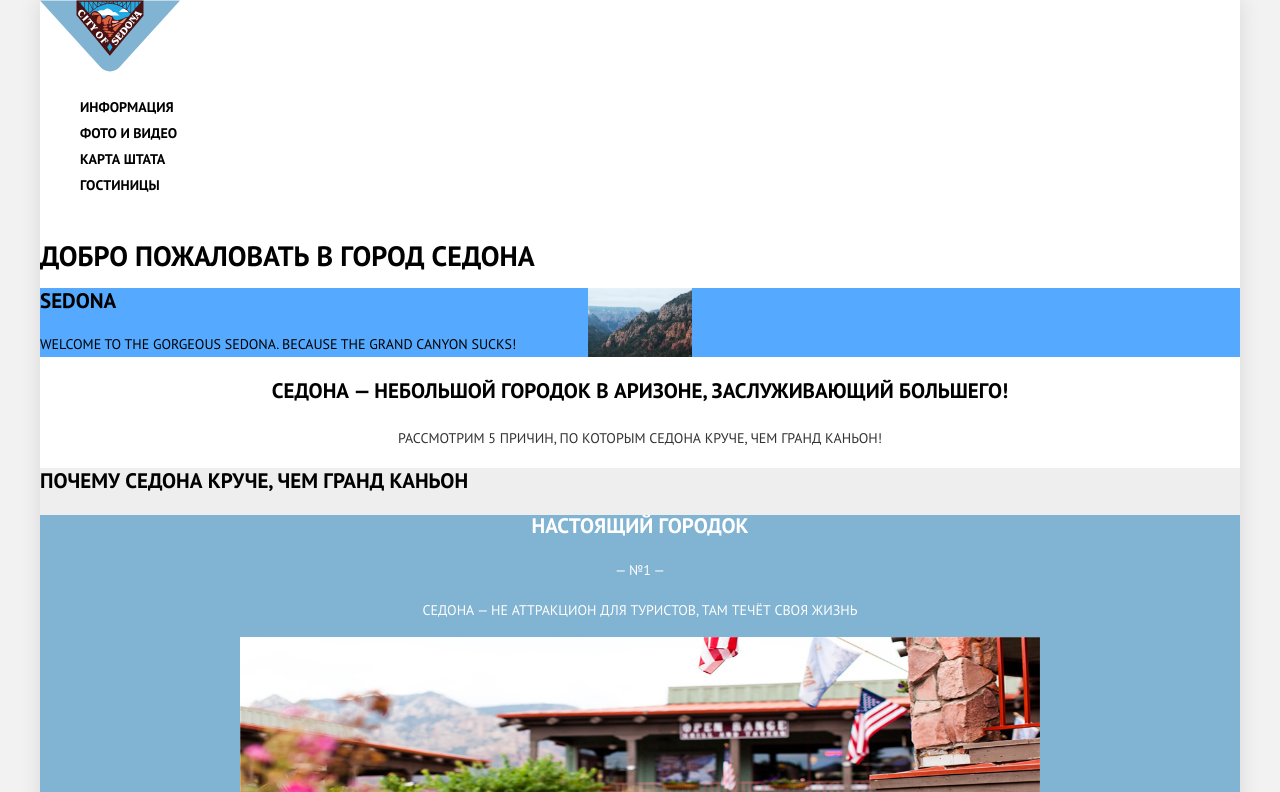
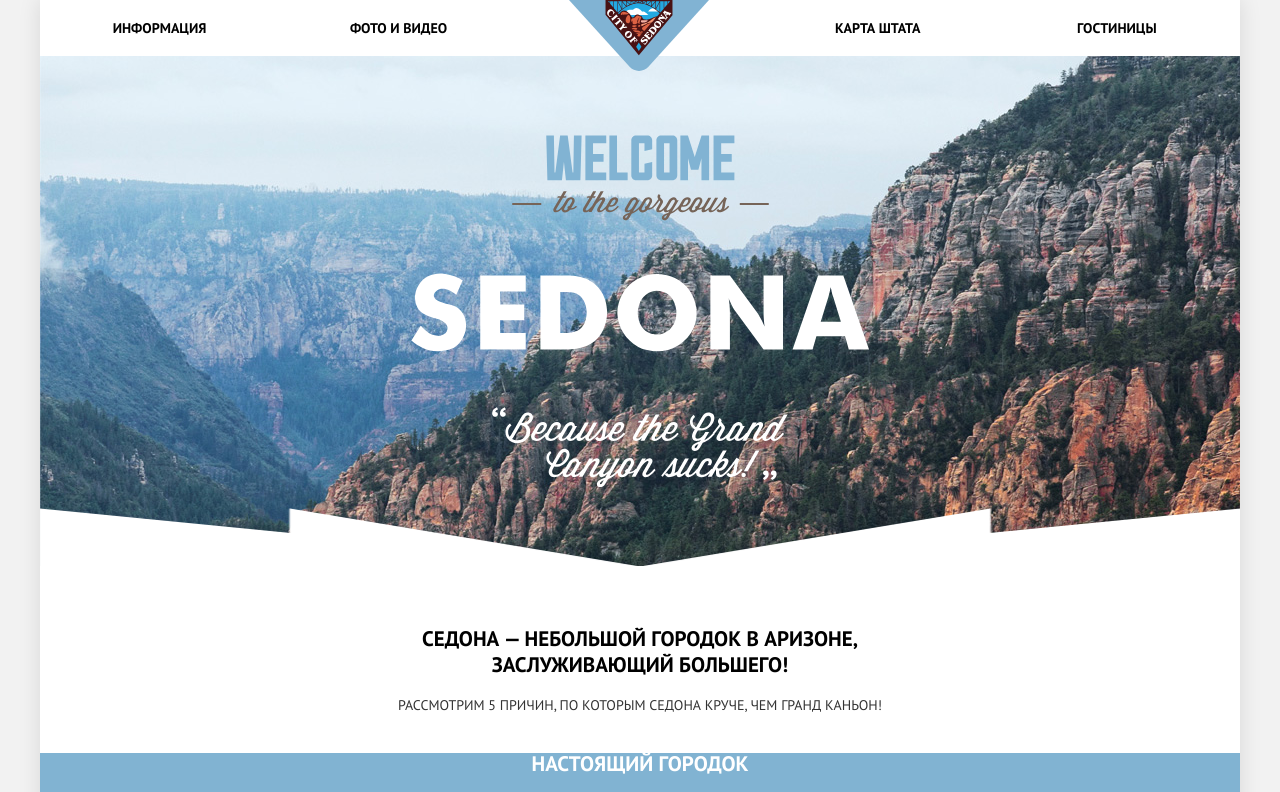
Before and after one commit to geoniced/546091-sedona-27, a plain HTML site: page index.html in a window 1280 px wide. Shown: the top 792 px of the page. Drawn offline with Linux system fonts and the light colour scheme.

Commit message:
Сделал верстку шапки и интро

```diff
--- a/css/style.css
+++ b/css/style.css
@@ -1,15 +1,40 @@
+*, *::before, *::after {
+  box-sizing: border-box;
+}
+
 html {
   background-color: #f2f2f2;
 }
 
 body {
-
-
   font-family: "PT Sans", Arial, sans-serif;
   font-size: 14px;
   line-height: 26px;
   color: #000000;
   text-transform: uppercase;
+}
+
+.visually-hidden:not(:focus):not(:active),
+input[type="checkbox"].visually-hidden,
+input[type="radio"].visually-hidden {
+  position: absolute;
+
+  width: 1px;
+  height: 1px;
+  margin: -1px;
+  border: 0;
+  padding: 0;
+
+  white-space: nowrap;
+
+  clip-path: inset(100%);
+  clip: rect(0 0 0 0);
+  overflow: hidden;
+}
+
+img {
+  max-width: 100%;
+  height: auto;
 }
 
 .body-wrapper {
@@ -70,16 +95,39 @@ a {
 }
 
 .main-navigation {
+  position: relative;
+
   background-color: #ffffff;
 }
 
+.main-header-logo {
+  position: absolute;
+  top: 0;
+  left: 529px;
+}
+
 .site-navigation {
+  display: flex;
+  margin: 0;
+  padding: 0;
+
   list-style: none;
 }
 
 .site-navigation a {
+  display: block;
+  width: 239px;
+  min-height: 56px;
+  padding-top: 15px;
+  padding-bottom: 15px;
+
   font-weight: bold;
+  text-align: center;
   color: #000000;
+}
+
+.site-navigation li:nth-child(2) {
+  margin-right: auto;
 }
 
 .site-navigation a:hover,
@@ -98,19 +146,40 @@ a {
   color: #766357;
 }
 
+.main-container {
+  margin: 0;
+  padding: 0;
+}
+
 .main-intro {
+  display: flex;
+  flex-direction: column;
+  align-items: center;;
   background-color: #ffffff;
 }
 
 .main-intro-logo {
+  width: 100%;
+  height: 510px;
+  margin-bottom: 60px;
+
   background-color: #55aaff;
-  background-image: url("../img/bg-logo.jpg"); /* TODO: добавить оставшиеся части */
-  background-position: center 0;
-  background-size: contain; /* TODO: Размеры будут дальше */
+  background-image:
+    url("../img/polygon.png"),
+    url("../img/welcome.svg"),
+    url("../img/bg-logo.jpg")
+    ; /* TODO: добавить оставшиеся части */
+  background-position: center 452px, center center, center -83px;
+  background-size: auto, 459px 353px, auto; /* TODO: Размеры будут дальше */
   background-repeat: no-repeat;
 }
 
 .main-intro-slogan {
+  width: 440px;
+  padding: 0;
+  margin: 0;
+
+
   font-size: 21px;
   font-weight: bold;
   line-height: 26px;
```
